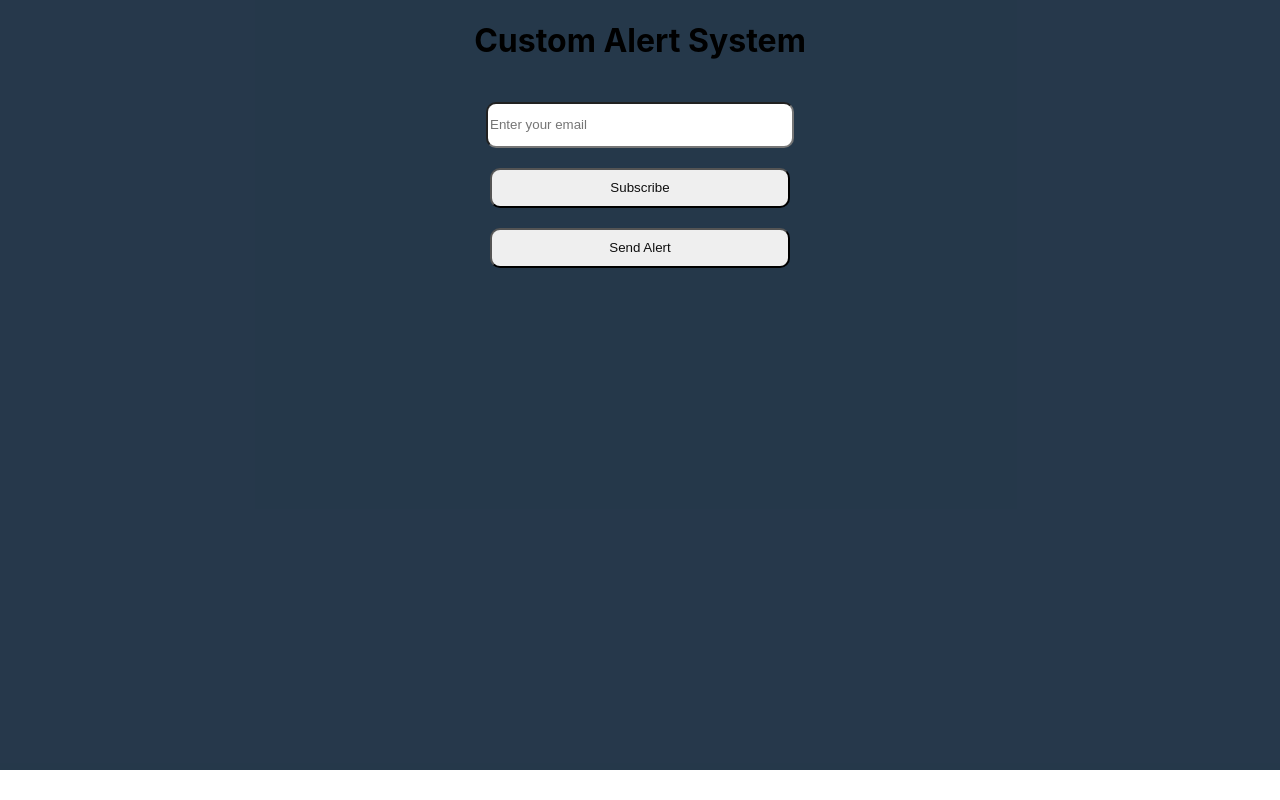
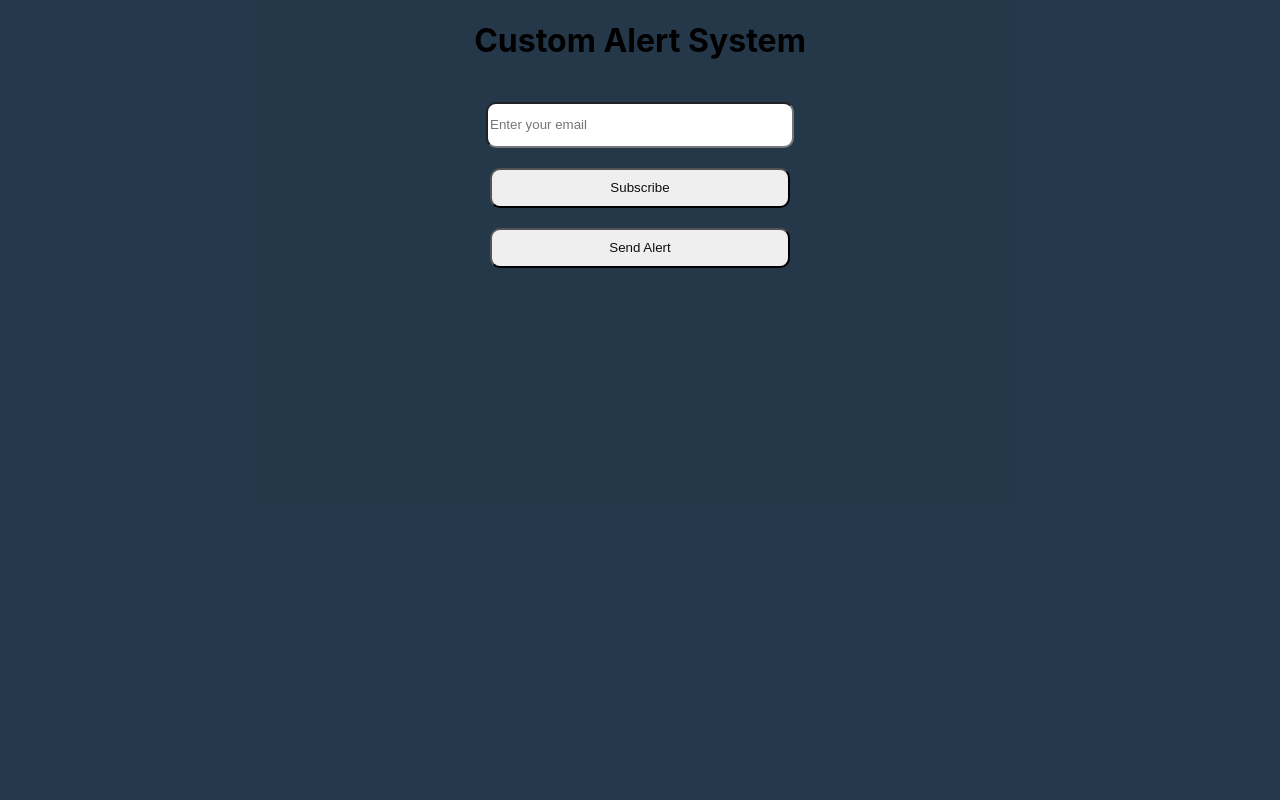
Before and after one commit to anuj112003/custon-aleart-system, a React (Create React App) app in the folder client/: page / in a window 1280 px wide. Built offline with nearby package versions, Linux system fonts and the light colour scheme.

Commit message:
Update App.css

```diff
--- a/client/src/App.css
+++ b/client/src/App.css
@@ -1,6 +1,6 @@
 .body{
   background-color:rgb(21 41 61 / 93%);
-  height: 770px;
+  height: 800px;
 }
 .container{
   display: flex;
```
